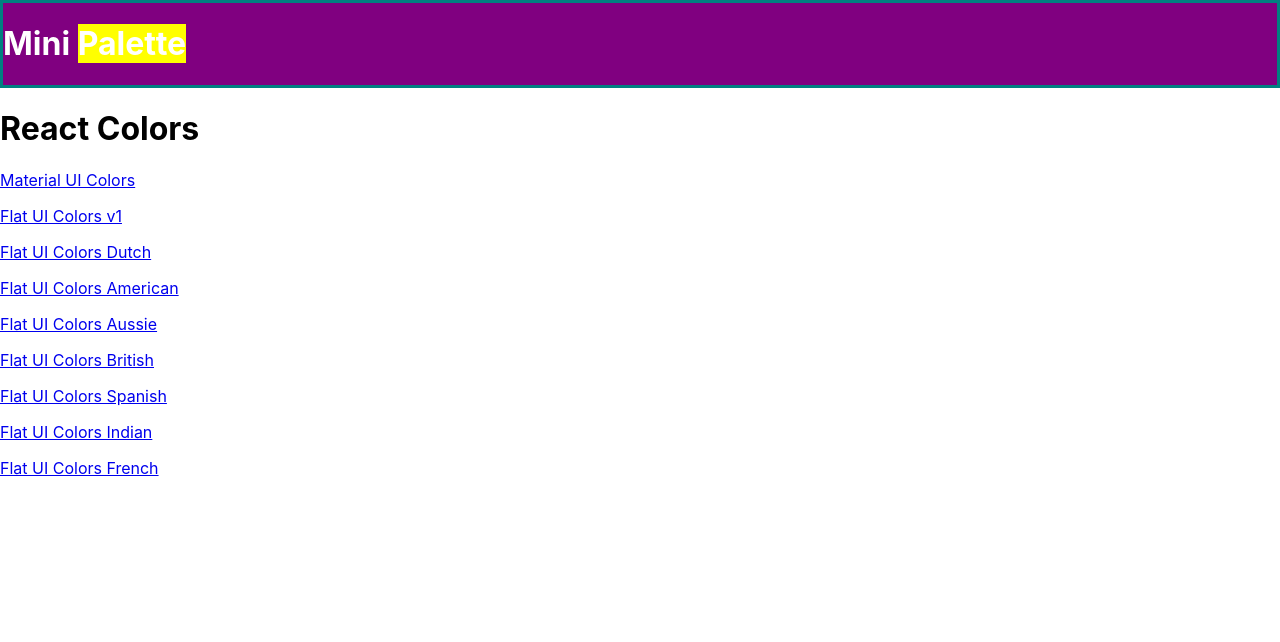
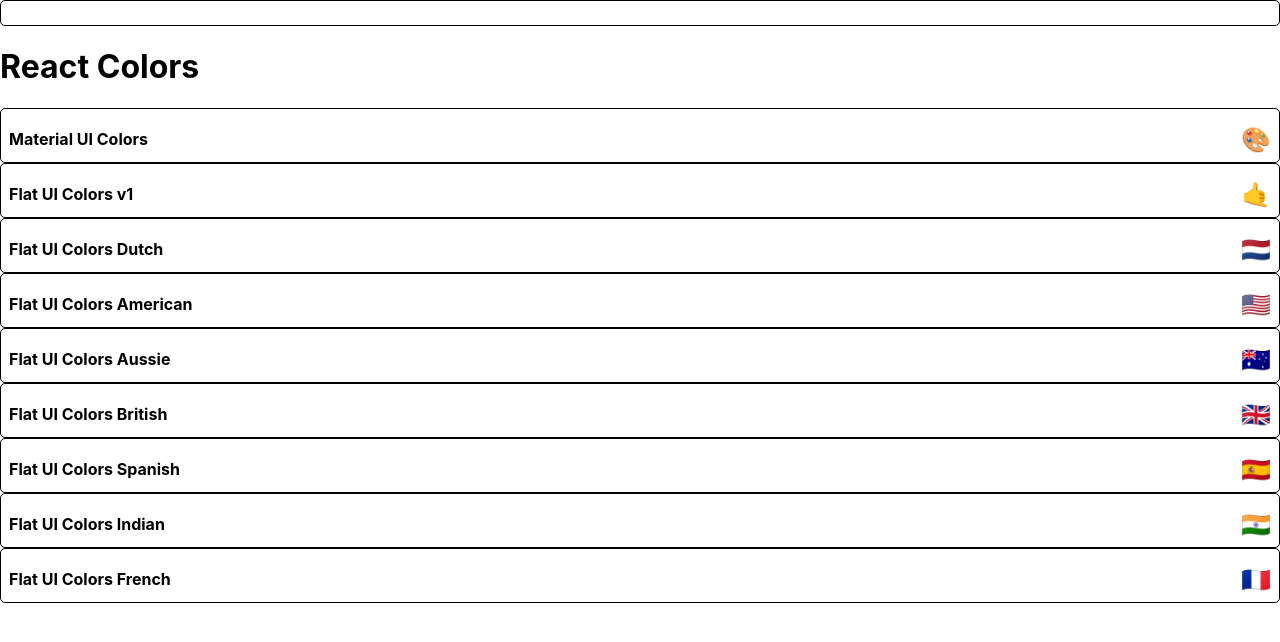
Before and after one commit to andreferi3/Pick-Color-React, a React (Create React App) app: page / in a window 1280 px wide. Shown: the top 642 px of the page. Built offline with nearby package versions, Linux system fonts and the light colour scheme.

Commit message:
start styling with minipalette

```diff
--- a/src/MiniPalette.js
+++ b/src/MiniPalette.js
@@ -2,26 +2,42 @@
 import { withStyles } from '@material-ui/styles'
 
 const styles = {
-    main : {
-        backgroundColor: 'purple',
-        border: '3px solid teal',
-        '& h1': {
-            color: 'white',
-            '& span': {
-                backgroundColor: 'yellow'
-            }
+    root: {
+        backgroundColor: 'white',
+        borderRadius: '5px',
+        padding: '0.5rem',
+        position: 'relative',
+        overflow: 'hidden',
+        border: '1px solid black',
+        '&:hover': {
+            cursor: 'pointer'
         }
     },
-    secondary : {
-        backgroundColor: 'pink'
+    colors: {
+        backgroundColor: 'grey'
+    },
+    title: {
+        display: 'flex',
+        justifyContent: 'space-between',
+        alignItems: 'center',
+        margin: '0',
+        color: 'black',
+        paddingTop: '0.5rem',
+        fontSize: '1rem',
+        position: 'relative'
+    },
+    emoji: {
+        marginLeft: '0.5rem',
+        fontSize: '1.5rem'
     }
 }
 
 function MiniPalette(props) {
-    const {classes} = props
+    const {classes, paletteName, emoji} = props
     return (
-        <div className={classes.main}>
-            <h1>Mini <span>Palette</span></h1>
+        <div className={classes.root}>
+            <div className={classes.colros}></div>
+            <h5 className={classes.title}>{paletteName} <span className={classes.emoji}>{emoji}</span></h5>
         </div>
     )
 }
--- a/src/PalleteList.js
+++ b/src/PalleteList.js
@@ -10,9 +10,7 @@
                 <MiniPalette />
                 <h1>React Colors</h1>
                 {palettes.map(palette => (
-                    <p>
-                        <Link to={`/palette/${palette.id}`}>{palette.paletteName}</Link>
-                    </p>
+                    <MiniPalette {...palette} />
                 ))}
             </div>
         )
```
